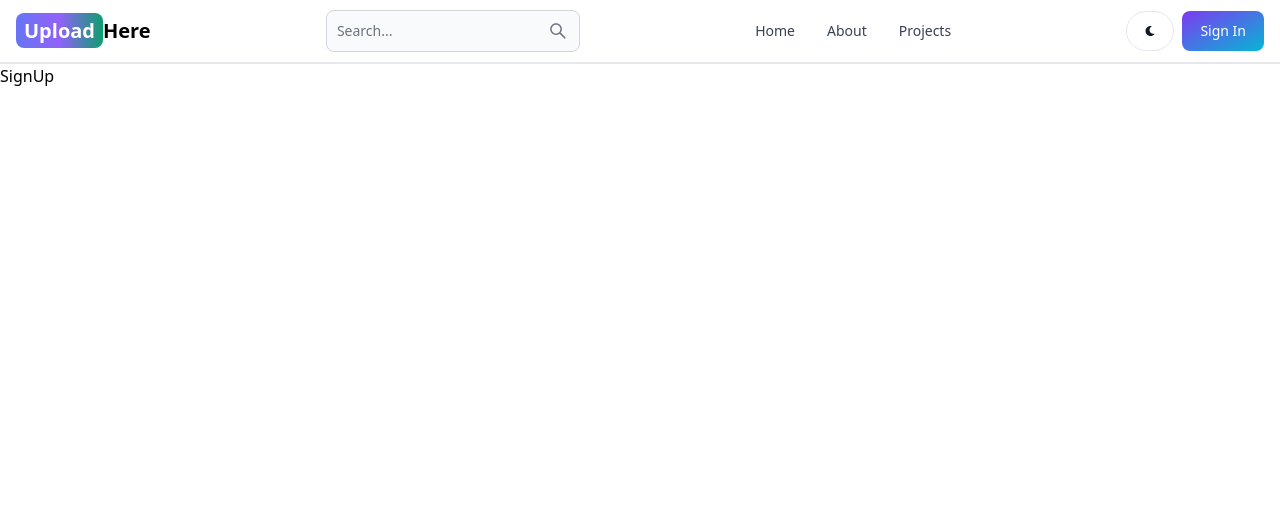
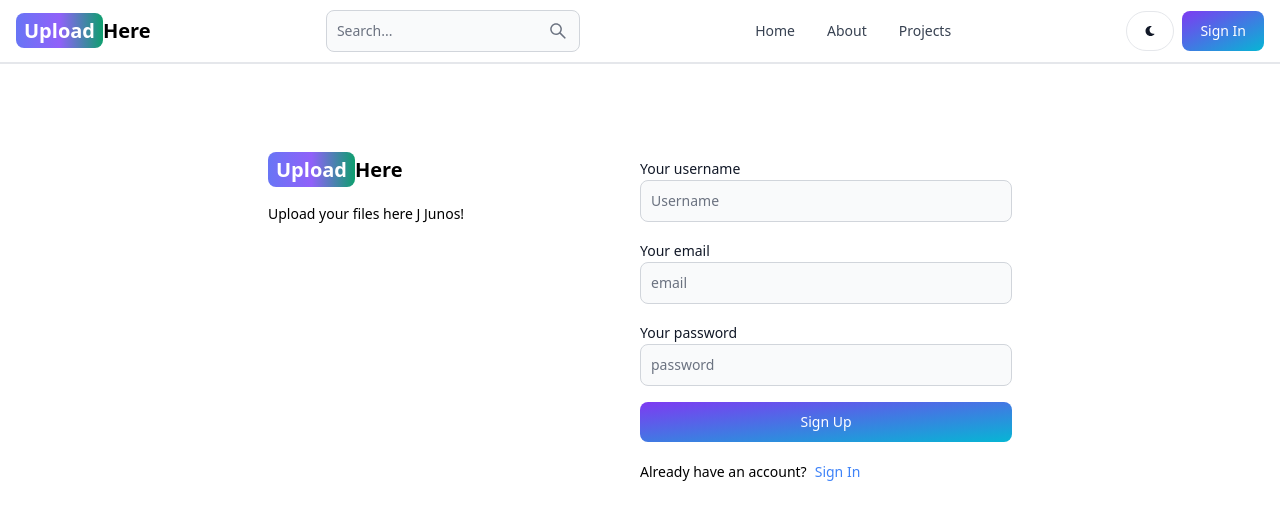
Before and after one commit to AnkitMajee/upload-here, a React (Vite) app in the folder client/: page /sign-up in a window 1280 px wide. Shown: the top 520 px of the page. Built offline with nearby package versions, Linux system fonts and the light colour scheme.

Commit message:
Added SignUp UI

```diff
--- a/client/src/pages/SignUp.jsx
+++ b/client/src/pages/SignUp.jsx
@@ -1,7 +1,49 @@
 import React from 'react'
+import { Button, Label, TextInput } from 'flowbite-react'
+import { Link } from 'react-router-dom'
 
 export default function SignUp() {
-  return (
-    <div>SignUp</div>
-  )
+  return <div className='min-h-screen mt-20'>
+    <div className='flex p-3 max-w-3xl mx-auto flex-col md:flex-row md:item-center'>
+      {/* left */}
+      <div className='flex-1'>
+      <Link to='/' className='self-center whitespace-nowrap text-sm
+        sm:text-xl font-semibold dark:text-white'>
+            <span className='px-2 py-1 bg-gradient-to-r from-indigo-500
+            via-purple-500 to-green-500 rounded-lg text-white'>Upload</span>
+            Here
+        </Link>
+        <p className='text-sm mt-5'>
+          Upload your files here J Junos!
+        </p>
+
+    </div>
+      {/* right */}
+      <div className='flex-1'>
+        <form className='flex flex-col gap-4'>
+        <div>
+          <Label value='Your username'/>
+          <TextInput type='text' placeholder='Username'id='username'/>
+        </div>
+        <div>
+          <Label value='Your email'/>
+          <TextInput type='text' placeholder='email'id='email'/>
+        </div>
+        <div>
+          <Label value='Your password'/>
+          <TextInput type='text' placeholder='password'id='password'/>
+        </div>
+        <Button gradientDuoTone='purpleToBlue' type='submit'>
+        Sign Up
+        </Button>
+        </form>
+        <div className='flex gap-2 text-sm mt-5'>
+          <span>Already have an account?</span>
+          <Link to='/sign-in' className='text-blue-500'>
+          Sign In
+          </Link>
+        </div>
+      </div>
+    </div>
+  </div>
 }
```
